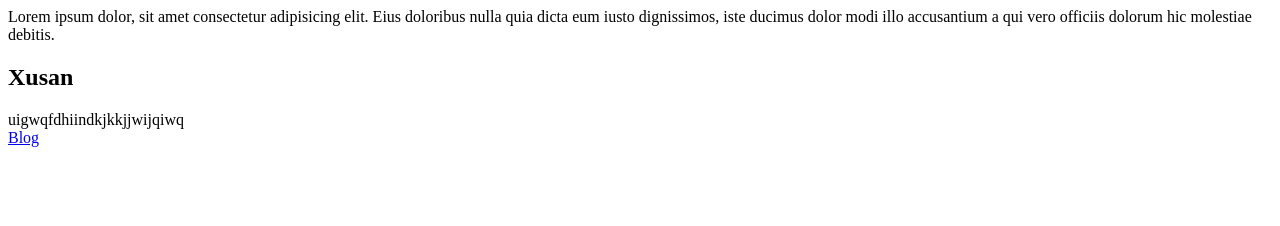
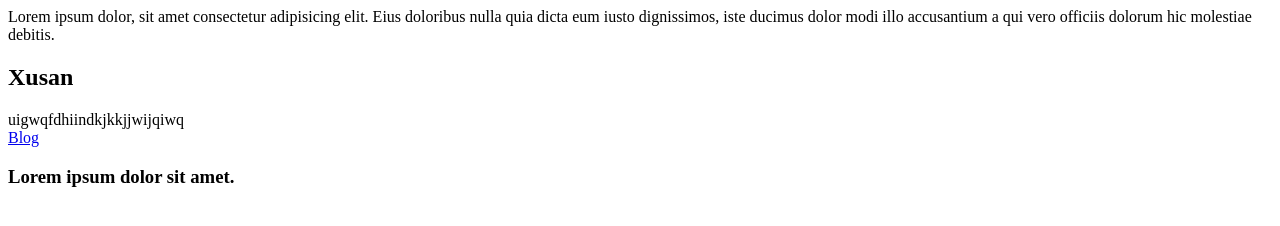
Before and after one commit to muhammad-jon/re-test-git, a plain HTML site: page index.html in a window 1280 px wide. Drawn offline with Linux system fonts and the light colour scheme.

Commit message:
h3 qoshildi

```diff
--- a/index.html
+++ b/index.html
@@ -45,7 +45,9 @@
     </section>
 
     <!-- shaptolicha -->
-    <footer></footer>
+    <footer>
+        <h3>Lorem ipsum dolor sit amet.</h3>
+</footer>
 </body>
 
 </html>
```
